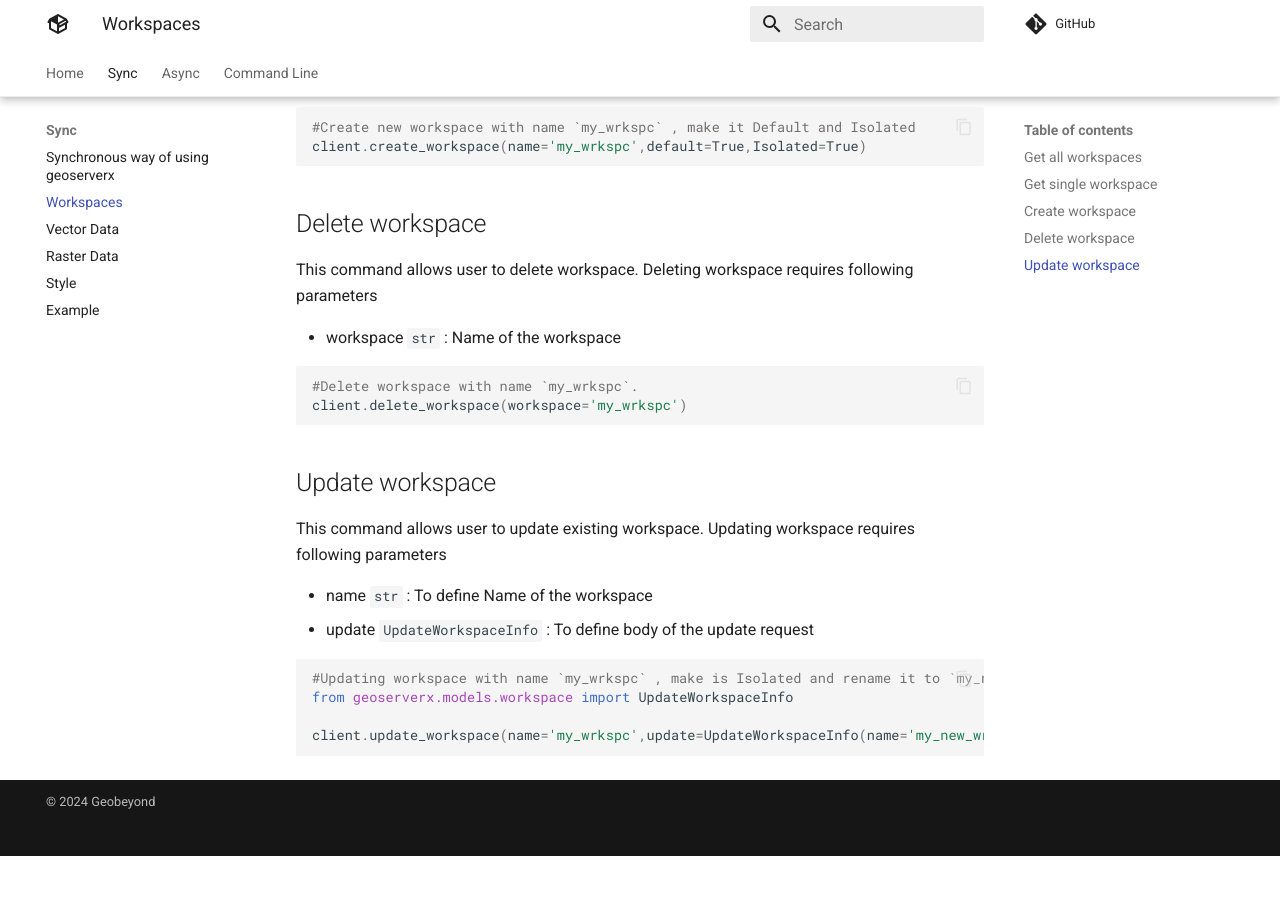
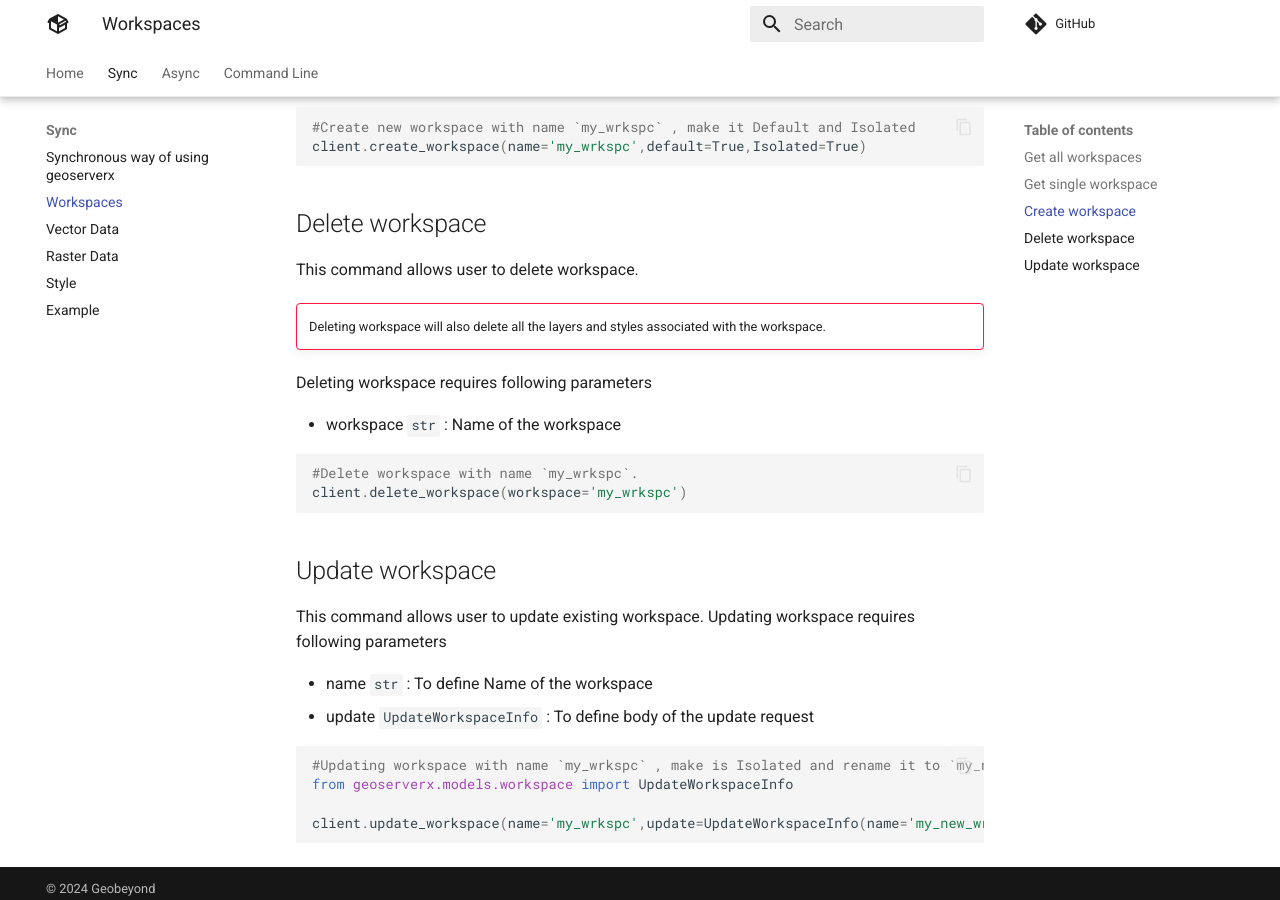
Before and after one commit to geobeyond/geoserverx, an MkDocs documentation site: the page built from docs/pages/sync/workspace.md, in a window 1280 px wide and 900 px high, scrolled down 952 px. Built offline with MkDocs 1.6.1 and Material for MkDocs 9.7.7, drawn with Linux system fonts in a browser that asks for light colours; comment, search, counter and statistics services are not loaded; before the commit the page ends 1808 px from its top, so only the background shows below that.

Commit message:
added warning for deleting workspace in documentation

```diff
--- a/docs/pages/sync/workspace.md
+++ b/docs/pages/sync/workspace.md
@@ -36,6 +36,11 @@ client.create_workspace(name='my_wrkspc',default=True,Isolated=True)
 
 ## Delete workspace
 This command allows user to delete  workspace.
+
+!!! danger ""
+
+    Deleting workspace will also delete all the layers and styles associated with the workspace.
+
 Deleting workspace requires following parameters
 
 * workspace `str` : Name of the workspace
```
Also changed, not shown: docs/pages/async/workspace.md (+4 -0 lines), docs/pages/cli/workspace.md (+4 -0 lines).
